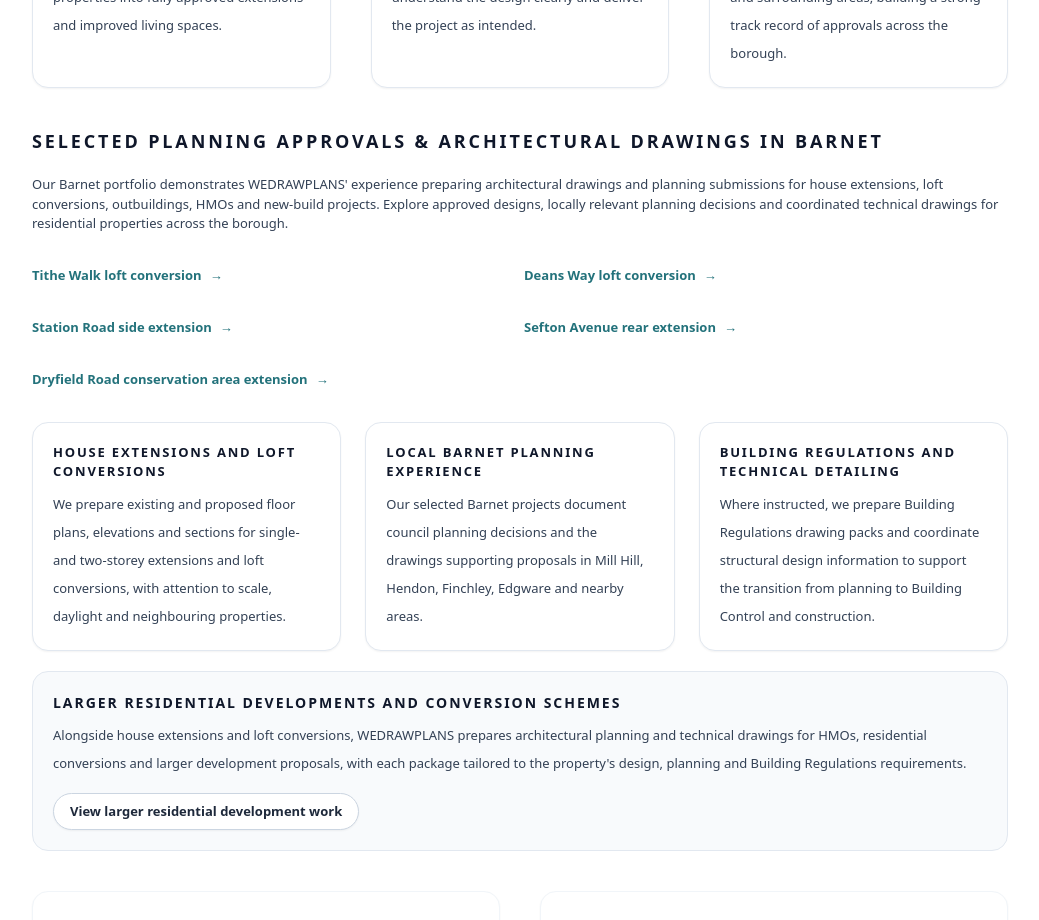
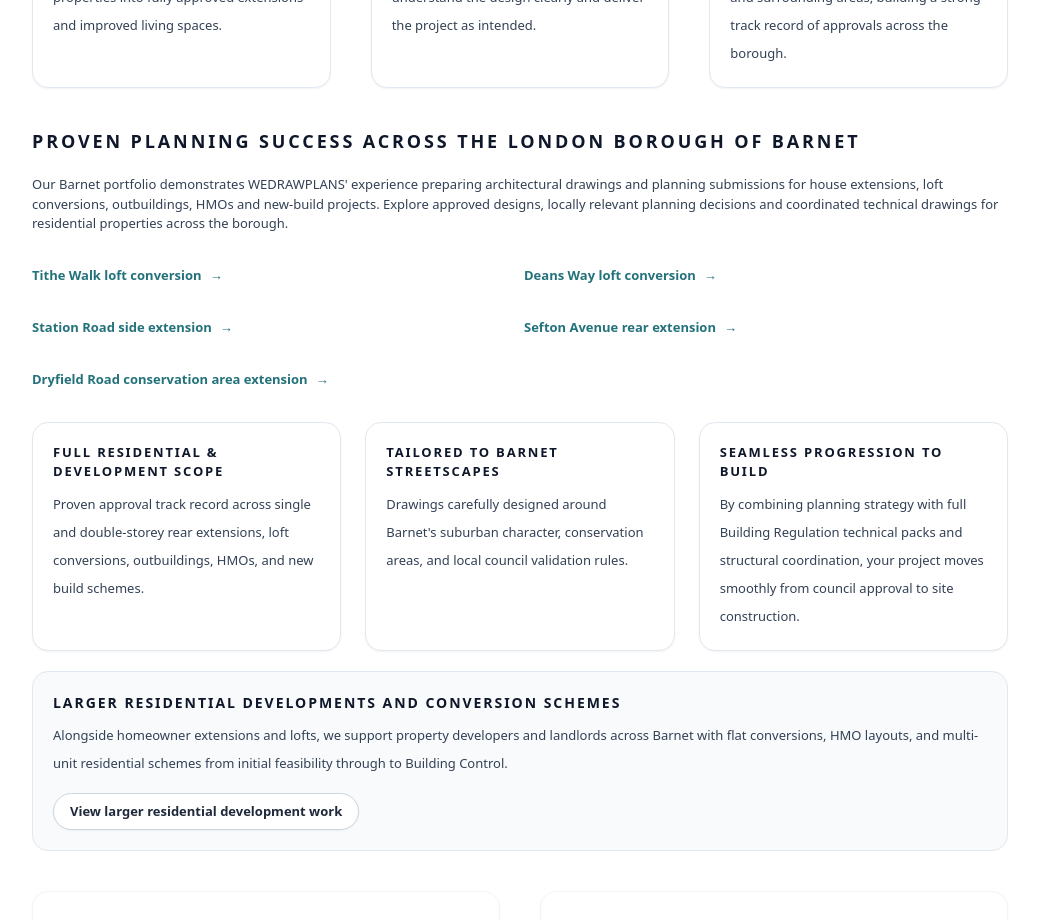
Before and after one commit to WEDRAWPLANS/wedrawplans, a Next.js app: page /areas/barnet in a window 1280 px wide. Shown: the part 11080-12000 px from the top of the page, without its empty margins (120-1159 px from the left). Built offline with nearby package versions, Linux system fonts and the light colour scheme.

Commit message:
Use homeowner and developer copy in Barnet planning portfolio

```diff
--- a/pages/areas/barnet.tsx
+++ b/pages/areas/barnet.tsx
@@ -637,7 +637,7 @@ export default function BarnetAreaPage() {
 
               <div className="space-y-5">
                 <h2 className="text-[18px] font-semibold uppercase tracking-[0.16em] text-slate-900">
-                  Selected Planning Approvals &amp; Architectural Drawings in Barnet
+                  Proven Planning Success Across the London Borough of Barnet
                 </h2>
 
                 <p className="text-[13px] text-slate-700">
@@ -656,16 +656,16 @@ export default function BarnetAreaPage() {
 
                 <div className="grid gap-6 md:grid-cols-3">
                   <ProofCard
-                    title="House extensions and loft conversions"
-                    body="We prepare existing and proposed floor plans, elevations and sections for single- and two-storey extensions and loft conversions, with attention to scale, daylight and neighbouring properties."
+                    title="Full Residential &amp; Development Scope"
+                    body="Proven approval track record across single and double-storey rear extensions, loft conversions, outbuildings, HMOs, and new build schemes."
                   />
                   <ProofCard
-                    title="Local Barnet planning experience"
-                    body="Our selected Barnet projects document council planning decisions and the drawings supporting proposals in Mill Hill, Hendon, Finchley, Edgware and nearby areas."
+                    title="Tailored to Barnet Streetscapes"
+                    body="Drawings carefully designed around Barnet's suburban character, conservation areas, and local council validation rules."
                   />
                   <ProofCard
-                    title="Building Regulations and technical detailing"
-                    body="Where instructed, we prepare Building Regulations drawing packs and coordinate structural design information to support the transition from planning to Building Control and construction."
+                    title="Seamless Progression to Build"
+                    body="By combining planning strategy with full Building Regulation technical packs and structural coordination, your project moves smoothly from council approval to site construction."
                   />
                 </div>
 
@@ -674,7 +674,7 @@ export default function BarnetAreaPage() {
                     Larger residential developments and conversion schemes
                   </h3>
                   <p className="mt-2 text-[13px] leading-7 text-slate-700">
-                    Alongside house extensions and loft conversions, WEDRAWPLANS prepares architectural planning and technical drawings for HMOs, residential conversions and larger development proposals, with each package tailored to the property's design, planning and Building Regulations requirements.
+                    Alongside homeowner extensions and lofts, we support property developers and landlords across Barnet with flat conversions, HMO layouts, and multi-unit residential schemes from initial feasibility through to Building Control.
                   </p>
                   <div className="mt-4">
                     <Link
```
